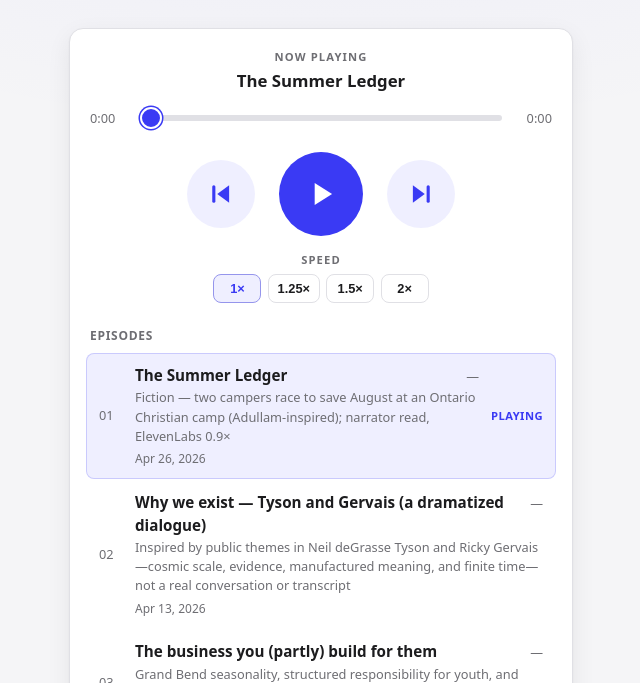
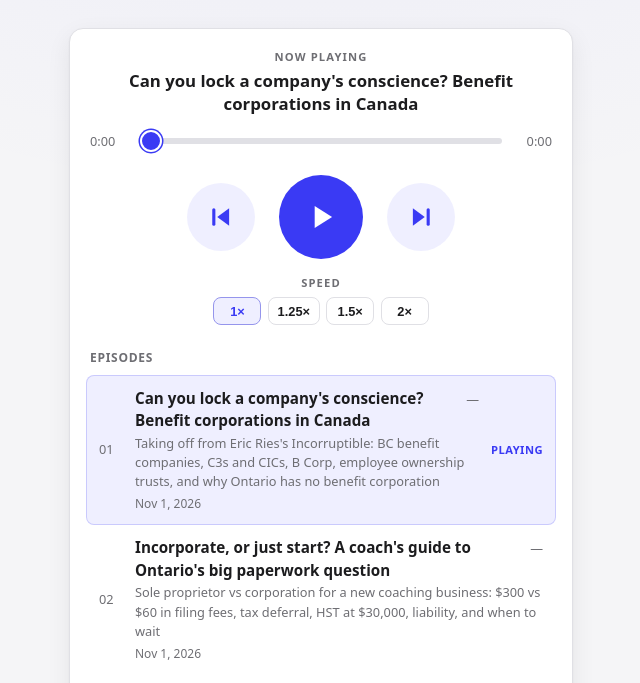
Before and after one commit to meriial/meriial.github.io, a plain HTML site: page podcast/elementary/index.html in a window 1280 px wide. Shown: the part 102-785 px from the top of the page, without its empty margins (319-959 px from the left). Drawn offline with Linux system fonts and the light colour scheme.

Commit message:
Add two Elementary episodes: Ontario incorporation for coaches; mission-locked companies in Canada
Co-Authored-By: Claude Sonnet 5.5 <noreply@anthropic.com>

```diff
--- a/podcast/elementary/index.html
+++ b/podcast/elementary/index.html
@@ -134,6 +134,18 @@
       const SHOW_ALBUM = "Two Smiles";
 
       const episodes = [
+        {
+          title: "Can you lock a company's conscience? Benefit corporations in Canada",
+          note: "Taking off from Eric Ries's Incorruptible: BC benefit companies, C3s and CICs, B Corp, employee ownership trusts, and why Ontario has no benefit corporation",
+          src: "https://twosmiles-podcasts.s3.amazonaws.com/elementary/mission-locked-companies-canada.mp3",
+          published: "2026-11-01",
+        },
+        {
+          title: "Incorporate, or just start? A coach's guide to Ontario's big paperwork question",
+          note: "Sole proprietor vs corporation for a new coaching business: $300 vs $60 in filing fees, tax deferral, HST at $30,000, liability, and when to wait",
+          src: "https://twosmiles-podcasts.s3.amazonaws.com/elementary/incorporation-ontario-coaching.mp3",
+          published: "2026-11-01",
+        },
         {
           title: "The Summer Ledger",
           note: "Fiction — two campers race to save August at an Ontario Christian camp (Adullam-inspired); narrator read, ElevenLabs 0.9×",
```
